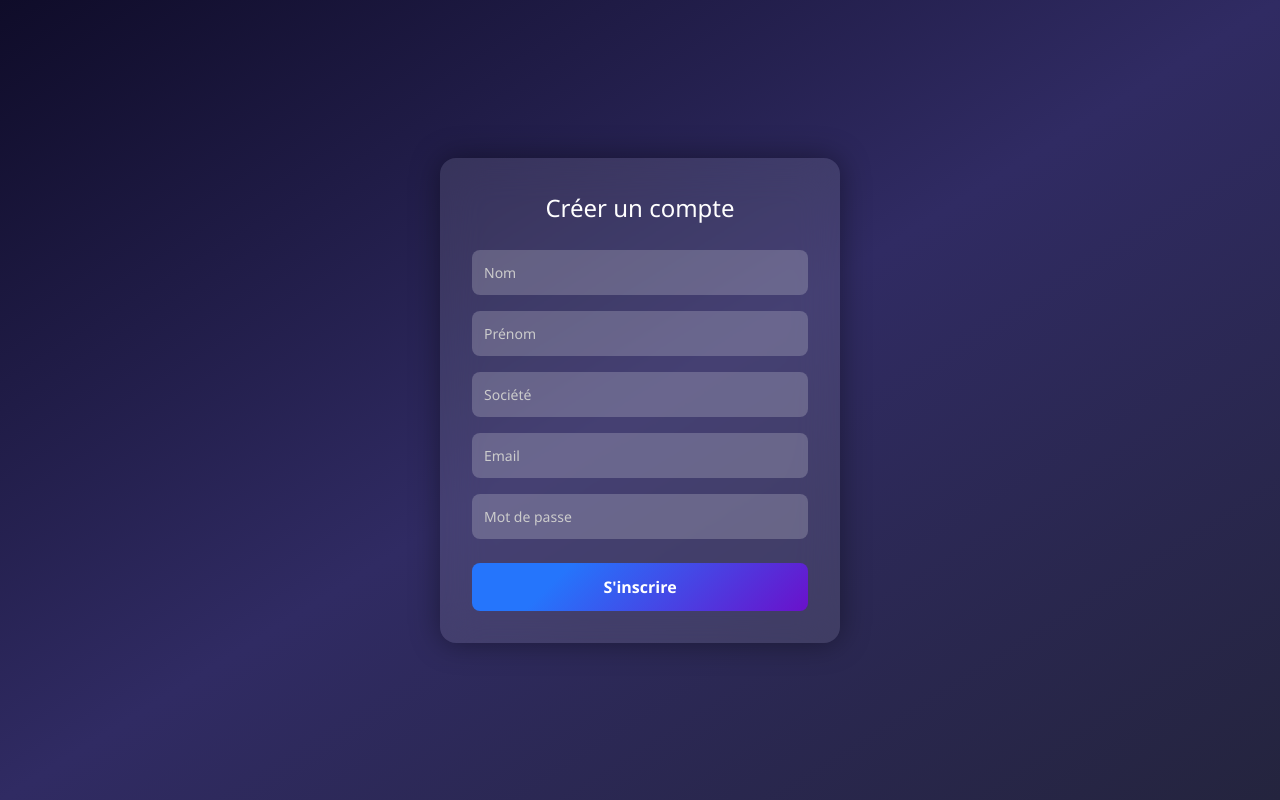
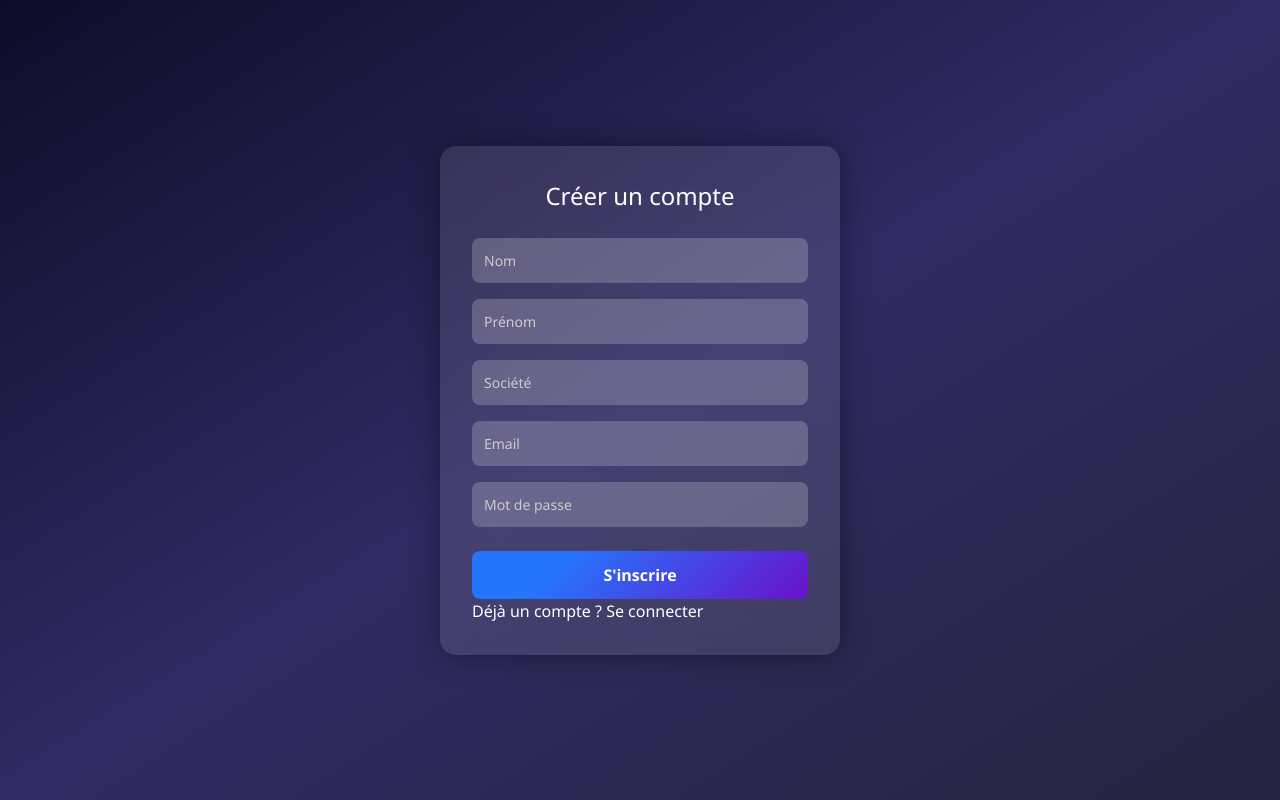
Before and after one commit to OneOffsas/OneOFFClaim, a React (Vite) app: page /register in a window 1280 px wide. Built offline with nearby package versions, Linux system fonts and the light colour scheme.

Commit message:
Update Register.jsx

```diff
--- a/src/pages/Register.jsx
+++ b/src/pages/Register.jsx
@@ -1,70 +1,74 @@
-import React, { useState } from 'react';
-import './Register.css';
-import { createUserWithEmailAndPassword } from 'firebase/auth';
-import { auth } from '../firebaseConfig';
+import React, { useState } from "react";
+import { useNavigate } from "react-router-dom";
+import "./Register.css";
+import { auth } from "../firebaseConfig";
+import { createUserWithEmailAndPassword } from "firebase/auth";
 
-const Register = () => {
-  const [formData, setFormData] = useState({
-    nom: '',
-    prenom: '',
-    societe: '',
-    email: '',
-    password: '',
+function Register() {
+  const [form, setForm] = useState({
+    nom: "",
+    prenom: "",
+    societe: "",
+    email: "",
+    password: "",
   });
-  const [message, setMessage] = useState('');
+  const [message, setMessage] = useState("");
+  const navigate = useNavigate();
 
   const handleChange = (e) => {
-    setFormData((prev) => ({ ...prev, [e.target.name]: e.target.value }));
+    setForm({ ...form, [e.target.name]: e.target.value });
   };
 
   const handleSubmit = async (e) => {
     e.preventDefault();
-    const { nom, prenom, societe, email, password } = formData;
 
-    if (!nom || !prenom || !societe || !email || !password) {
-      setMessage('❌ Tous les champs sont obligatoires.');
+    // Vérification des champs
+    if (!form.nom || !form.prenom || !form.societe || !form.email || !form.password) {
+      setMessage("❌ Tous les champs sont obligatoires.");
       return;
     }
 
     try {
-      await createUserWithEmailAndPassword(auth, email, password);
+      // 🔐 Firebase Auth
+      await createUserWithEmailAndPassword(auth, form.email, form.password);
 
-      await fetch('https://script.google.com/macros/s/AKfycbzm3MrvKRQy75IMnHosYHC1zHvIIxq-kf53ZwV9J2YatrP6C90MCO7JJHjSFxOnQdle/exec', {
-        method: 'POST',
+      // 📄 Google Sheets via Apps Script
+      await fetch("https://script.google.com/macros/s/AKfycbzm3MrvKRQy75IMnHosYHC1zHvIIxq-kf53ZwV9J2YatrP6C90MCO7JJHjSFxOnQdle/exec", {
+        method: "POST",
         body: JSON.stringify({
-          Nom: nom,
-          Prenom: prenom,
-          Societe: societe,
-          Email: email,
-          Role: 'Client',
-          Actif: 'Oui',
-          Date_Inscription: new Date().toLocaleDateString('fr-FR'),
+          Email: form.email,
+          Role: "client",
+          Actif: "Oui",
+          Date_Inscription: new Date().toLocaleDateString("fr-FR"),
+          Nom: form.nom,
+          Prenom: form.prenom,
+          Societe: form.societe,
         }),
-        headers: {
-          'Content-Type': 'application/json',
-        },
+        headers: { "Content-Type": "application/json" },
       });
 
-      setMessage('✅ Inscription réussie !');
+      setMessage("✅ Inscription réussie !");
+      setTimeout(() => navigate("/login"), 2000);
     } catch (error) {
-      setMessage(`❌ Erreur : ${error.message}`);
+      setMessage("❌ Erreur : " + error.message);
     }
   };
 
   return (
     <div className="register-container">
-      <form className="register-form" onSubmit={handleSubmit}>
+      <form onSubmit={handleSubmit} className="register-form">
         <h2>Créer un compte</h2>
-        <input type="text" name="nom" placeholder="Nom" onChange={handleChange} />
-        <input type="text" name="prenom" placeholder="Prénom" onChange={handleChange} />
-        <input type="text" name="societe" placeholder="Société" onChange={handleChange} />
-        <input type="email" name="email" placeholder="Email" onChange={handleChange} />
-        <input type="password" name="password" placeholder="Mot de passe" onChange={handleChange} />
+        <input type="text" name="nom" placeholder="Nom" value={form.nom} onChange={handleChange} required />
+        <input type="text" name="prenom" placeholder="Prénom" value={form.prenom} onChange={handleChange} required />
+        <input type="text" name="societe" placeholder="Société" value={form.societe} onChange={handleChange} required />
+        <input type="email" name="email" placeholder="Email" value={form.email} onChange={handleChange} required />
+        <input type="password" name="password" placeholder="Mot de passe" value={form.password} onChange={handleChange} required />
         <button type="submit">S'inscrire</button>
-        {message && <p className="message">{message}</p>}
+        {message && <p className="register-message">{message}</p>}
+        <p className="link-login" onClick={() => navigate("/login")}>Déjà un compte ? Se connecter</p>
       </form>
     </div>
   );
-};
+}
 
 export default Register;
```
